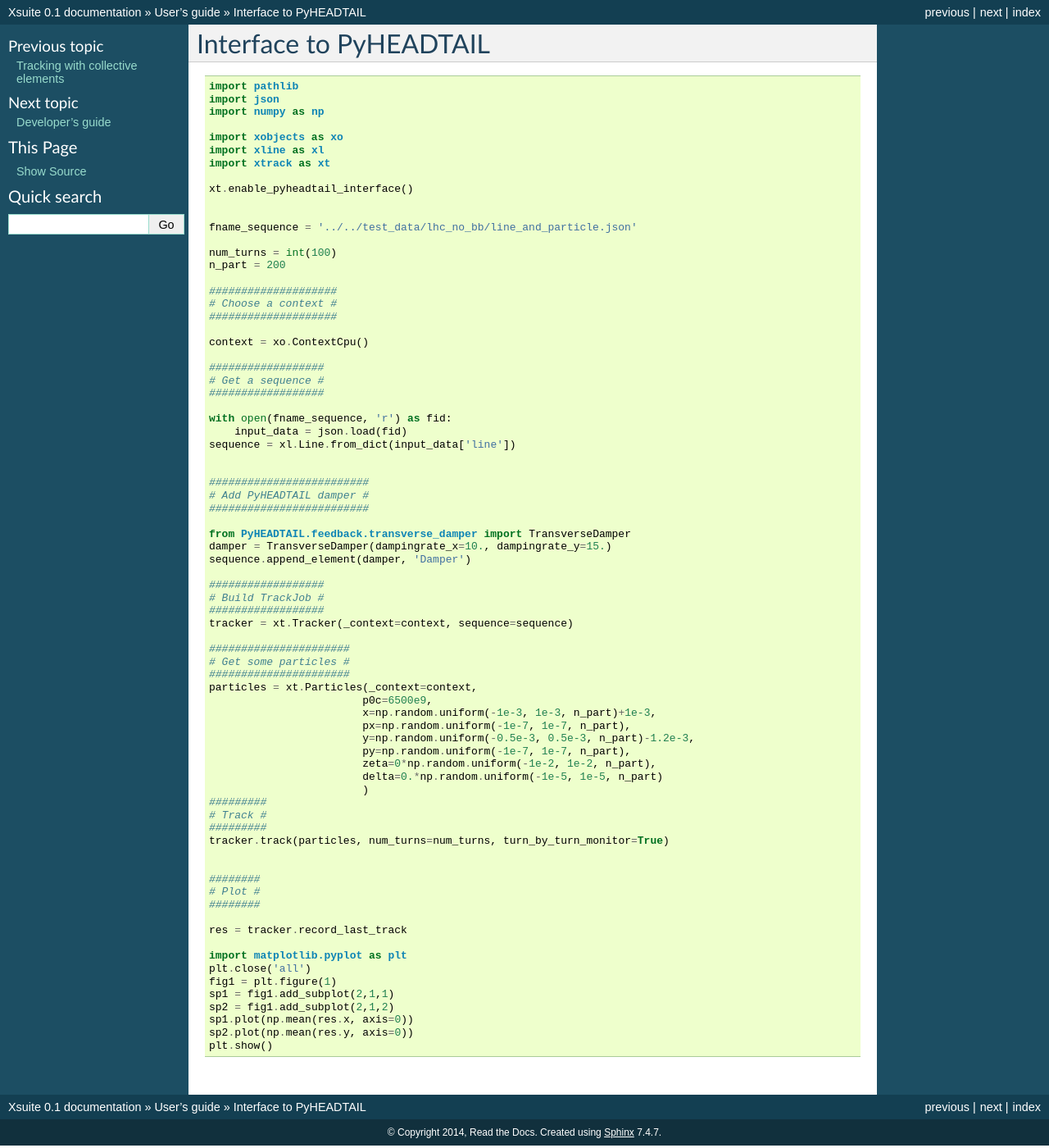
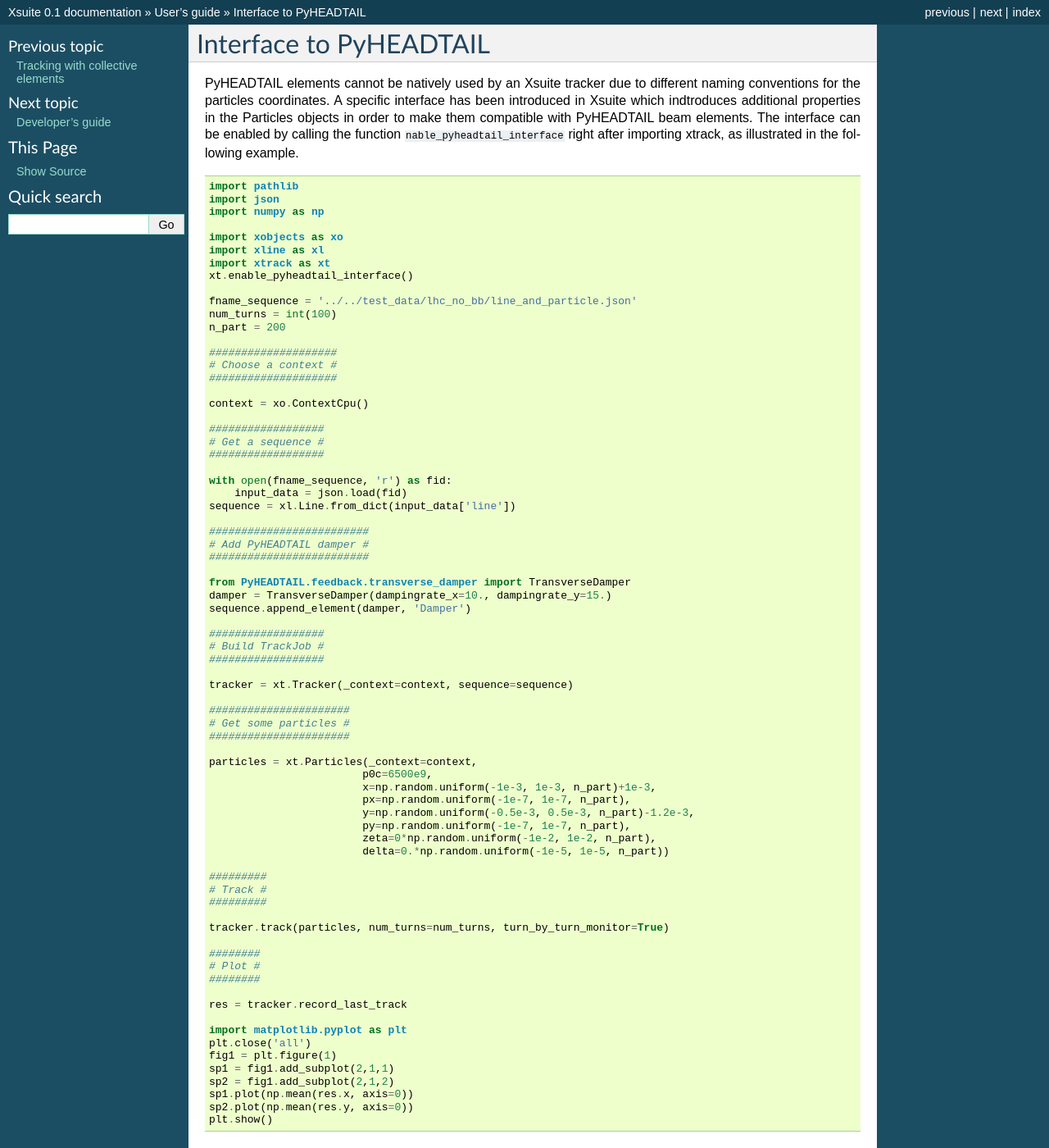
Before and after one commit to xsuite/xsuite, a Sphinx documentation site: the page built from docs/pyhtinterface.rst, in a window 1280 px wide and 1400 px high. Shown: the whole window at 82% size. Built offline with Sphinx 7.4.7, drawn with Linux system fonts in a browser that asks for light colours.

Commit message:
Quick push

```diff
--- a/docs/pyhtinterface.rst
+++ b/docs/pyhtinterface.rst
@@ -1,6 +1,8 @@
 =======================
 Interface to PyHEADTAIL
 =======================
+
+PyHEADTAIL elements cannot be natively used by an Xsuite tracker due to different naming conventions for the particles coordinates. A specific interface has been introduced in Xsuite which indtroduces additional properties in the Particles objects in order to make them compatible with PyHEADTAIL beam elements. The interface can be enabled by calling the function ``nable_pyheadtail_interface`` right after importing xtrack, as illustrated in the following example.
 
 .. code-block:: python
 
@@ -11,12 +13,9 @@
     import xobjects as xo
     import xline as xl
     import xtrack as xt
-
     xt.enable_pyheadtail_interface()
 
-
     fname_sequence = '../../test_data/lhc_no_bb/line_and_particle.json'
-
     num_turns = int(100)
     n_part = 200
 
@@ -34,7 +33,6 @@
         input_data = json.load(fid)
     sequence = xl.Line.from_dict(input_data['line'])
 
-
     #########################
     # Add PyHEADTAIL damper #
     #########################
@@ -46,11 +44,13 @@
     ##################
     # Build TrackJob #
     ##################
+
     tracker = xt.Tracker(_context=context, sequence=sequence)
 
     ######################
     # Get some particles #
     ######################
+
     particles = xt.Particles(_context=context,
                             p0c=6500e9,
                             x=np.random.uniform(-1e-3, 1e-3, n_part)+1e-3,
@@ -58,13 +58,13 @@
                             y=np.random.uniform(-0.5e-3, 0.5e-3, n_part)-1.2e-3,
                             py=np.random.uniform(-1e-7, 1e-7, n_part),
                             zeta=0*np.random.uniform(-1e-2, 1e-2, n_part),
-                            delta=0.*np.random.uniform(-1e-5, 1e-5, n_part)
-                            )
+                            delta=0.*np.random.uniform(-1e-5, 1e-5, n_part))
+
     #########
     # Track #
     #########
+
     tracker.track(particles, num_turns=num_turns, turn_by_turn_monitor=True)
-
 
     ########
     # Plot #
```
